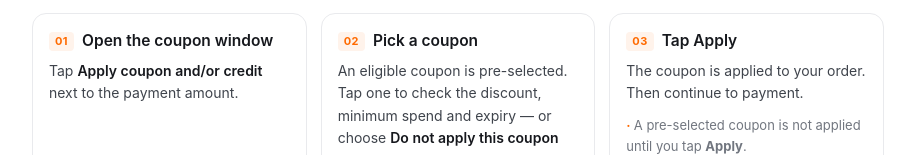
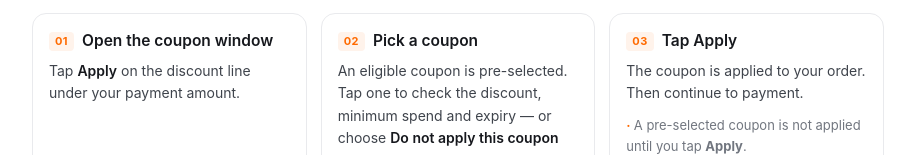
Before and after one commit to didicat-coder/coupon-guide, a plain HTML site: page index.html in a window 1280 px wide. Shown: the part 463-618 px from the top of the page, without its empty margins (182-1097 px from the left). Drawn offline with Linux system fonts and the light colour scheme.

Commit message:
Update step 1 copy to match new screenshot

```diff
--- a/index.html
+++ b/index.html
@@ -129,7 +129,7 @@
       <article class="card">
         <div>
           <h3><span class="n">01</span>Open the coupon window</h3>
-          <p>Tap <b>Apply coupon and/or credit</b> next to the payment amount.</p>
+          <p>Tap <b>Apply</b> on the discount line under your payment amount.</p>
         </div>
         <div class="shot"><button class="phone" onclick="lb(this)"><img src="img/step-2.jpg" alt="Apply coupon link on the Order details page" loading="lazy"></button></div>
       </article>
```
